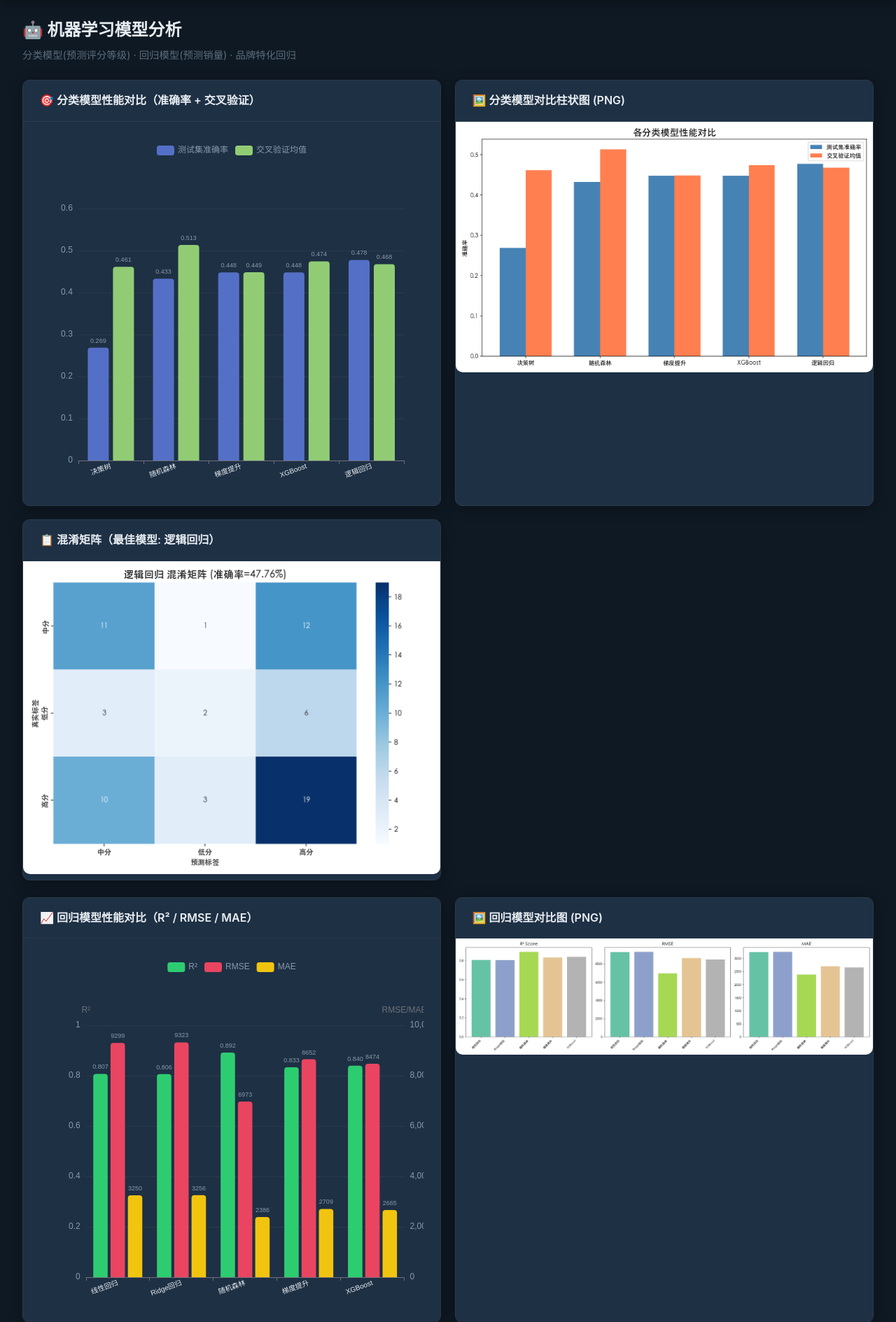
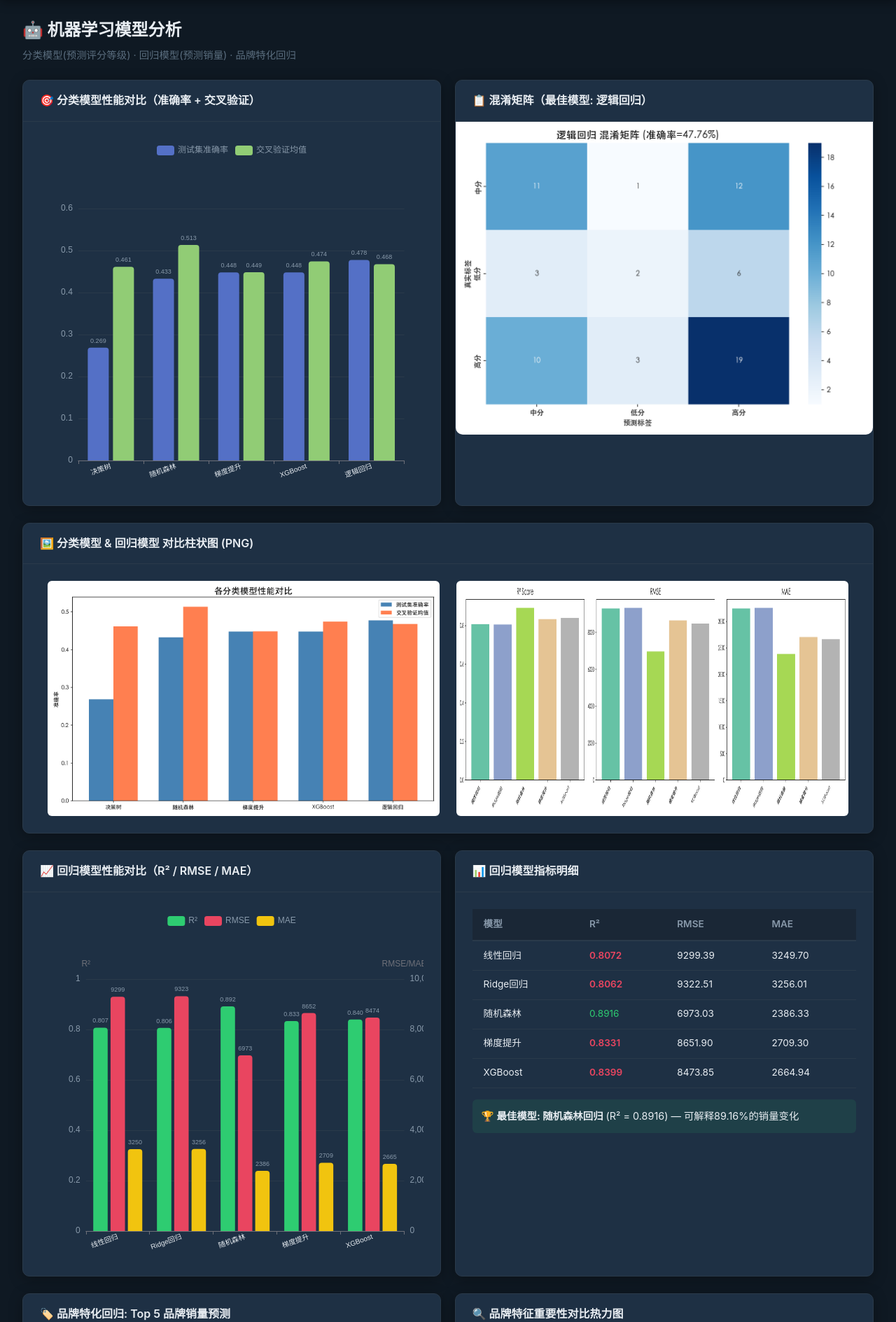
Before and after one commit to bernardvictoreqxhugk-sudo/beauty-dashboard, a Flask app: page /models in a window 1280 px wide. Shown: the part 60-1949 px from the top of the page at 70% size. Run offline with Flask 2, Linux system fonts and the light colour scheme; some libraries are stand-ins or nearby versions.

Commit message:
Fix models page layout: restore 2-column grid, display PNGs in shared row

```diff
--- a/templates/models.html
+++ b/templates/models.html
@@ -12,15 +12,19 @@
         <div class="panel-body"><div class="chart-container tall" id="chart-classification"></div></div>
     </div>
     <div class="panel">
-        <div class="panel-header">🖼️ 分类模型对比柱状图 (PNG)</div>
-        <div class="panel-body no-padding">
-            <img src="{{ url_for('static', filename='images/classification_models_comparison.png') }}" style="width:100%; border-radius:0 0 10px 10px;">
-        </div>
-    </div>
-    <div class="panel">
         <div class="panel-header">📋 混淆矩阵（最佳模型: 逻辑回归）</div>
         <div class="panel-body no-padding">
             <img src="{{ url_for('static', filename='images/classification_confusion_matrix.png') }}" style="width:100%; border-radius:0 0 10px 10px;">
+        </div>
+    </div>
+</div>
+
+<div class="grid-full">
+    <div class="panel">
+        <div class="panel-header">🖼️ 分类模型 & 回归模型 对比柱状图 (PNG)</div>
+        <div class="panel-body" style="display:flex; gap:1.5rem; justify-content:center;">
+            <img src="{{ url_for('static', filename='images/classification_models_comparison.png') }}" style="width:48%; border-radius:6px;">
+            <img src="{{ url_for('static', filename='images/regression_models_comparison.png') }}" style="width:48%; border-radius:6px;">
         </div>
     </div>
 </div>
@@ -30,12 +34,6 @@
     <div class="panel">
         <div class="panel-header">📈 回归模型性能对比（R² / RMSE / MAE）</div>
         <div class="panel-body"><div class="chart-container tall" id="chart-regression"></div></div>
-    </div>
-    <div class="panel">
-        <div class="panel-header">🖼️ 回归模型对比图 (PNG)</div>
-        <div class="panel-body no-padding">
-            <img src="{{ url_for('static', filename='images/regression_models_comparison.png') }}" style="width:100%; border-radius:0 0 10px 10px;">
-        </div>
     </div>
     <div class="panel">
         <div class="panel-header">📊 回归模型指标明细</div>
```
